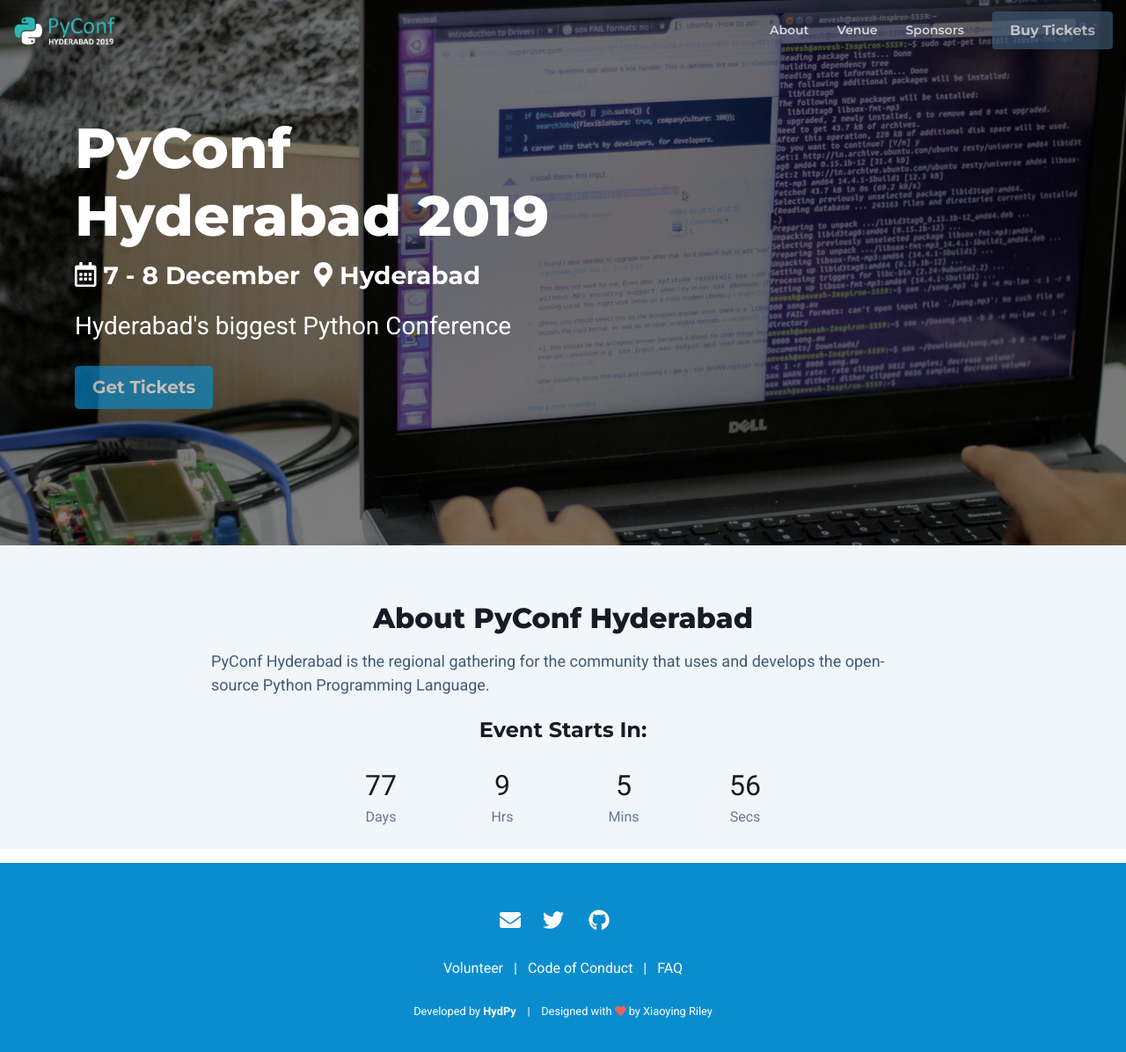
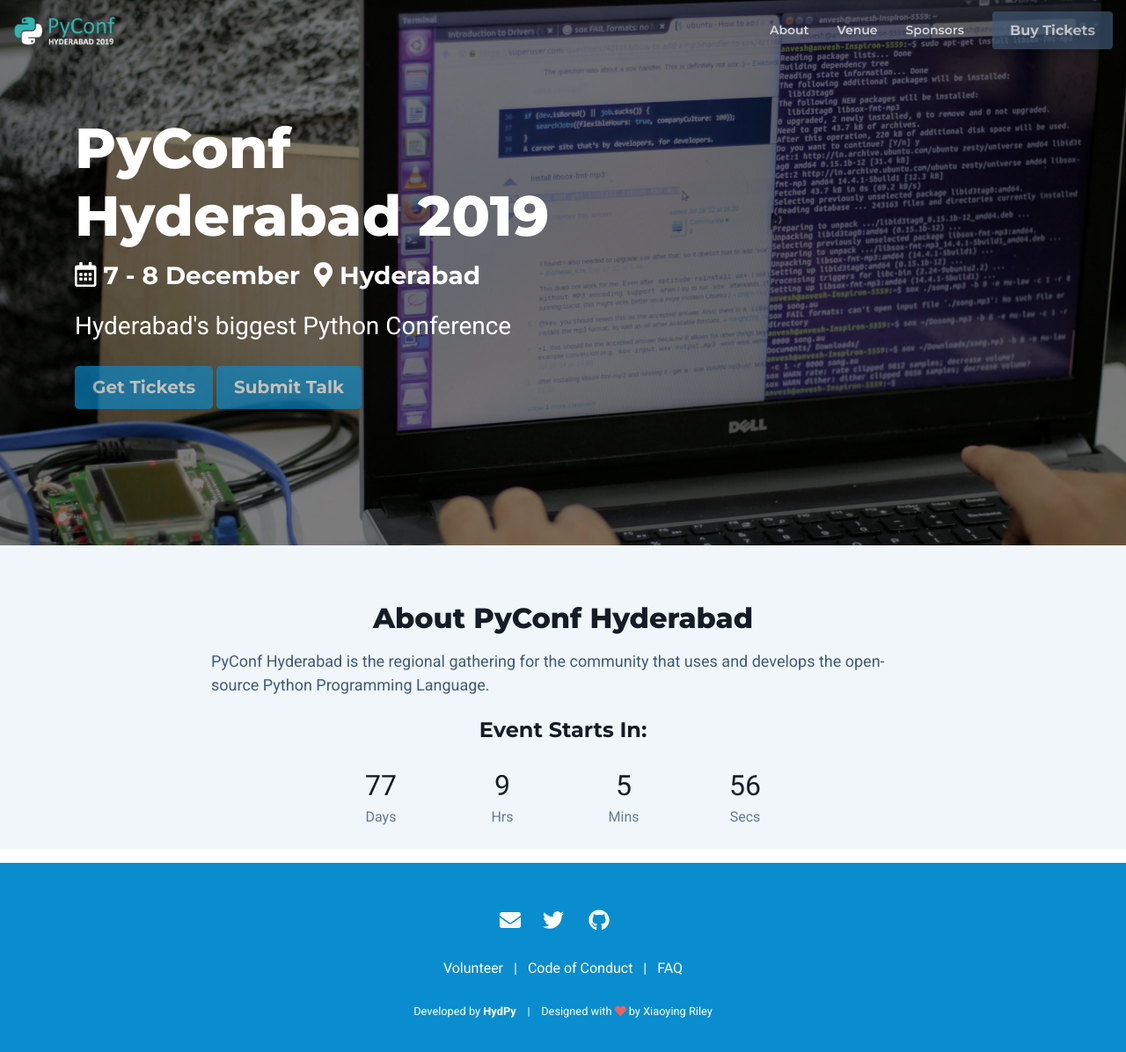
Before and after one commit to HydPy/hydpyconf2019, a Jekyll site: the page built from index.html, in a window 1280 px wide and 1209 px high. Shown: the top 1196 px of the window at 88% size. Built offline with Jekyll 4.4.1, drawn with Linux system fonts in a browser that asks for light colours; nearby versions of some CDN libraries.

Commit message:
added cfp link on hero block

```diff
--- a/_config.yml
+++ b/_config.yml
@@ -25,6 +25,7 @@ github:  https://github.com/hydpy
 
 tickets_link: ""
 schedule_link: ""
+cfp_link: ""
 
 sass:
   sass_dir: _sass
--- a/_includes/hero-block.html
+++ b/_includes/hero-block.html
@@ -17,7 +17,10 @@
 				<h1 class="hero-heading mb-2">PyConf Hyderabad 2019</h1>
 				<div class="hero-meta mb-3"><i class="far fa-calendar-alt mr-2"></i>7 - 8 December <i class="fas fa-map-marker-alt mx-2"></i>Hyderabad</div>
 				<div class="hero-intro mb-4">Hyderabad's biggest Python Conference</div>
-				<div class="hero-cta"><a class="btn btn-primary btn-lg disabled" href="{{ site.tickets_link }}" target="_blank">Get Tickets</a></div>
+				<div class="hero-cta">
+					<a class="btn btn-primary btn-lg disabled" href="{{ site.tickets_link }}" target="_blank">Get Tickets</a>
+					<a class="btn btn-primary btn-lg disabled" href="{{ site.cfp_link }}" target="_blank">Submit Talk</a>
+				</div>
 
 			</div><!--//hero-text-block-->
 		</div><!--//container-->
```
